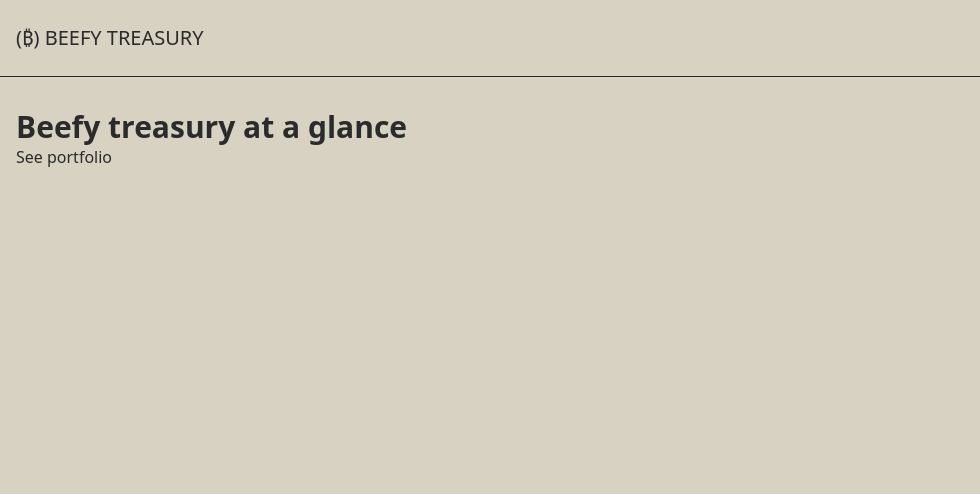
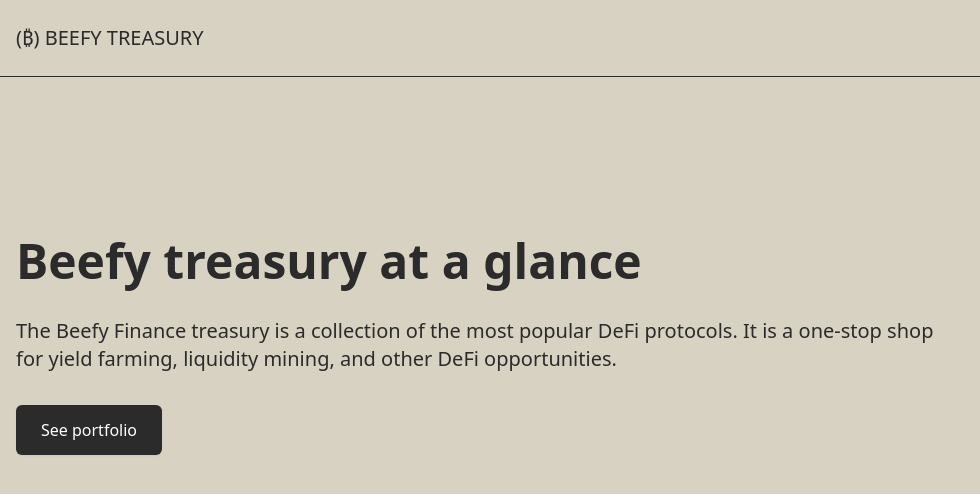
Before and after one commit to sandoche/beefy-dao-treasury, a Next.js app: page / in a window 1280 px wide. Shown: the top 494 px of the page, without its empty margins (0-980 px from the left). Built offline with nearby package versions, Linux system fonts and the light colour scheme.

Commit message:
Homepage design implemented

```diff
--- a/src/locales/en/home.ts
+++ b/src/locales/en/home.ts
@@ -1,5 +1,7 @@
 const home = {
   headline: "Beefy treasury at a glance",
+  description:
+    "The Beefy Finance treasury is a collection of the most popular DeFi protocols. It is a one-stop shop for yield farming, liquidity mining, and other DeFi opportunities.",
   button: "See portfolio",
 };
 
--- a/src/pages/index.tsx
+++ b/src/pages/index.tsx
@@ -21,10 +21,16 @@
       <Navbar />
       <section>
         <Container>
-          <>
-            <h1 className="text-3xl font-bold">{homeStrings.headline}</h1>
-            <Link href="/treasury">{homeStrings.button}</Link>
-          </>
+          <div className="w-3/4 py-32">
+            <h1 className="text-5xl font-bold mb-8">{homeStrings.headline}</h1>
+            <p className="text-xl mb-8">{homeStrings.description}</p>
+            <Link
+              href="/treasury"
+              className="inline-flex items-center rounded-md border border-transparent bg-brand px-6 py-3 text-base font-medium text-white shadow-sm hover:bg-slate-800 focus:outline-none focus:ring-2 focus:ring-slate-800 focus:ring-offset-2"
+            >
+              {homeStrings.button}
+            </Link>
+          </div>
         </Container>
       </section>
     </>
```
